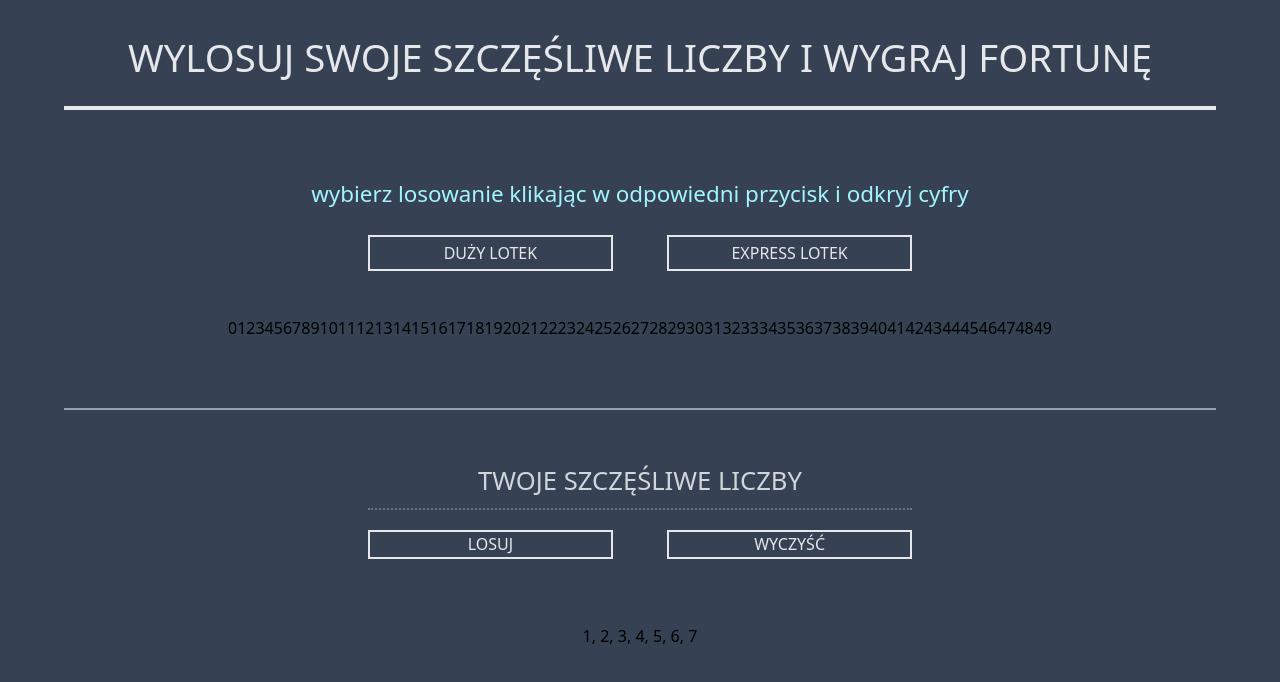
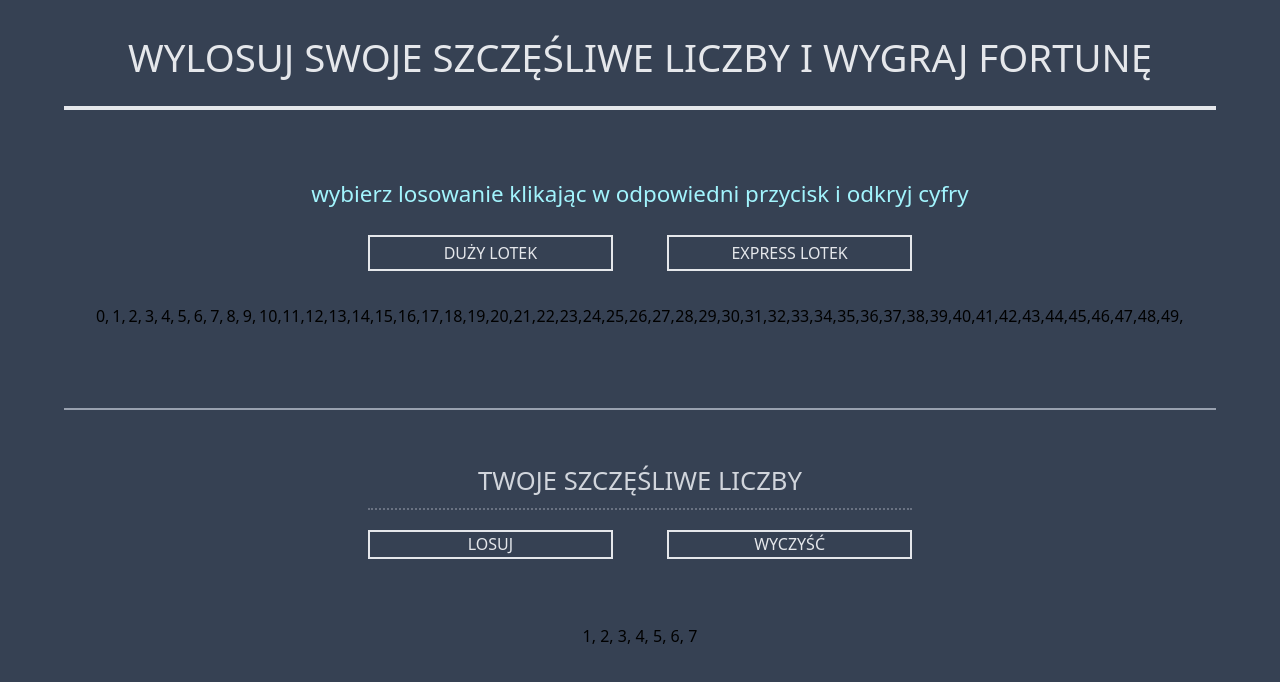
Before and after one commit to Scorpion19702022/RANDOM_LOTTTO_NUMBERS, a React (Vite) app: page / in a window 1280 px wide. Both pictures are taken after a click on the button "DUŻY LOTEK". Shown: the top 682 px of the page. Built offline with nearby package versions, Linux system fonts and the light colour scheme.

Commit message:
added style

```diff
--- a/src/Components/LottoNumbers/LottoNumbers.tsx
+++ b/src/Components/LottoNumbers/LottoNumbers.tsx
@@ -26,7 +26,11 @@ const LottoNumbers: React.FC<InitialProps> = ({ viewBigLottoNumbers, viewExpress
 			</div>
 			<div className='w-full h-[45%] flex justify-center items-center'>
 				{viewBigLottoNumbers.map((item, index) => {
-					return <span key={index}>{item}</span>
+					return (
+						<span key={index}>
+							{item}, <span className='opacity-0'>,</span>
+						</span>
+					)
 				})}
 				{viewExpressLottoNumbers.map((item, index) => {
 					return <span key={index}>{item}</span>
```
